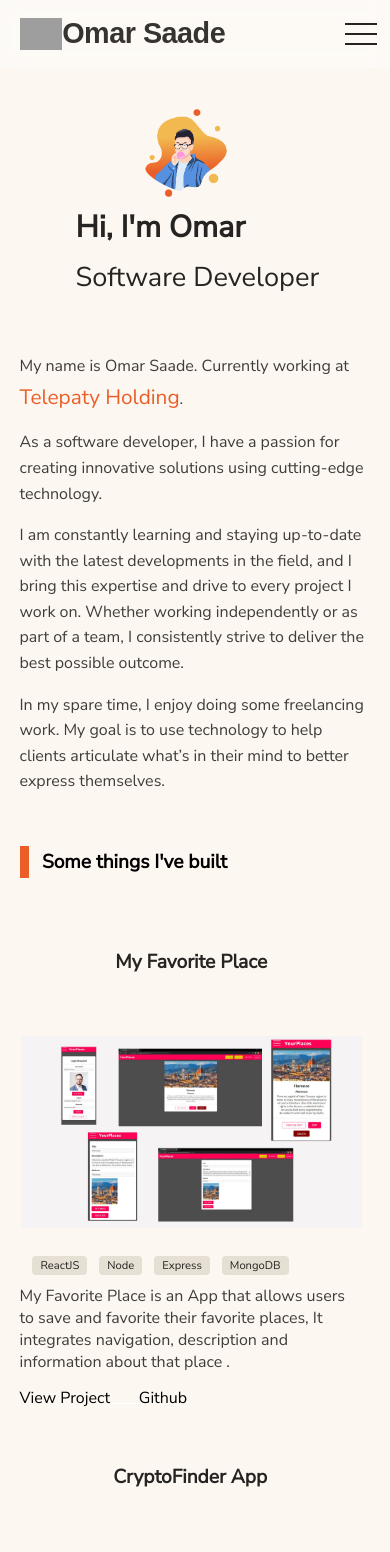
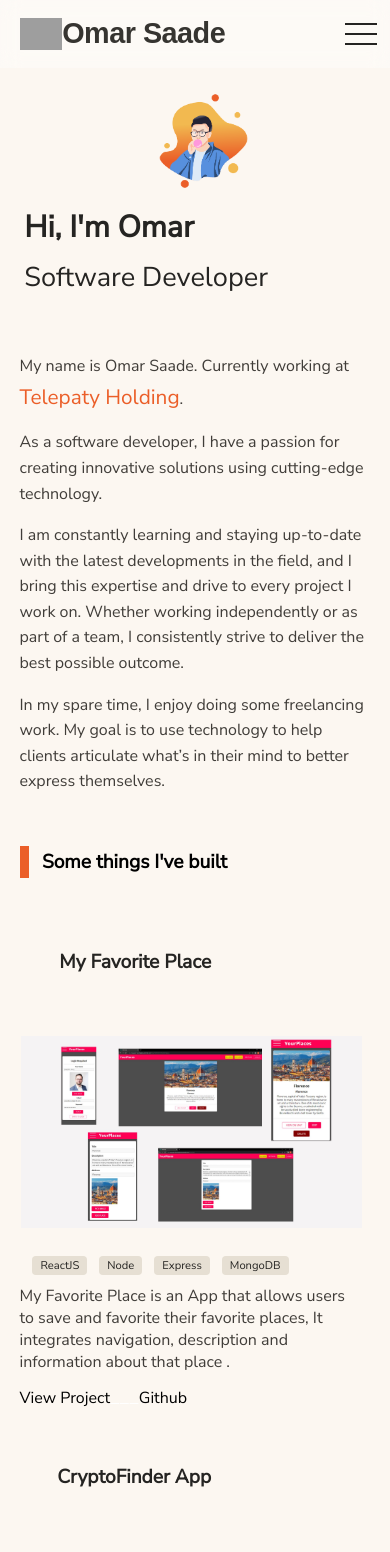
Before and after one commit to omarsaade/omarwork, a React (Create React App) app: page / in a window 390 px wide. Shown: the top 1552 px of the page. Built offline with nearby package versions, Linux system fonts and the light colour scheme; grey boxes are pictures that could not be loaded.

Commit message:
building app

```diff
--- a/public/index.html
+++ b/public/index.html
@@ -2,14 +2,14 @@
 <html lang="en">
   <head>
     <meta charset="utf-8" />
-    <link rel="icon" href="%PUBLIC_URL%/favicon.ico" />
+    <link rel="icon" href="%PUBLIC_URL%/os.png" />
     <meta name="viewport" content="width=device-width, initial-scale=1" />
     <meta name="theme-color" content="#000000" />
     <meta
       name="description"
-      content="Web site created using create-react-app"
+      content="Omar Saade is a Software developer. He is always willing to embrace new technology."
     />
-    <link rel="apple-touch-icon" href="%PUBLIC_URL%/logo192.png" />
+    <link rel="apple-touch-icon" href="%PUBLIC_URL%/os.png" />
     <!--
       manifest.json provides metadata used when your web app is installed on a
       user's mobile device or desktop. See https://developers.google.com/web/fundamentals/web-app-manifest/
@@ -25,7 +25,7 @@
       work correctly both with client-side routing and a non-root public URL.
       Learn how to configure a non-root public URL by running `npm run build`.
     -->
-    <title>React App</title>
+    <title>OmarWork</title>
   </head>
   <body>
     <noscript>You need to enable JavaScript to run this app.</noscript>
--- a/src/components/main/SectionHero.module.css
+++ b/src/components/main/SectionHero.module.css
@@ -99,17 +99,16 @@
 
 
 .hero-title-text {
-margin-left: 3.5rem;
+margin-left: 0.3rem;
 }
 
 
 
 .hero-title-image img {
     /*  */
-margin-top: -1rem;
-    height: 14vh;
-    margin-left: -12rem;
-
+    margin-top: -2rem;
+    height: 15vh;
+    margin-left: -8rem;
 
 }
 
--- a/src/components/main/SectionWorks.module.css
+++ b/src/components/main/SectionWorks.module.css
@@ -235,8 +235,9 @@ display: block;
 }
 
 .project-title-grid {
-    margin-left: auto;
-    margin-right: -1rem;
+    /* margin-left: auto;  */
+    margin-right: 5rem;
+    width: 100%;
 
 
 }
```
Also changed, not shown: public/manifest.json, public/os.png (added), 8 other files (tests, documents, lock files or other folders).
